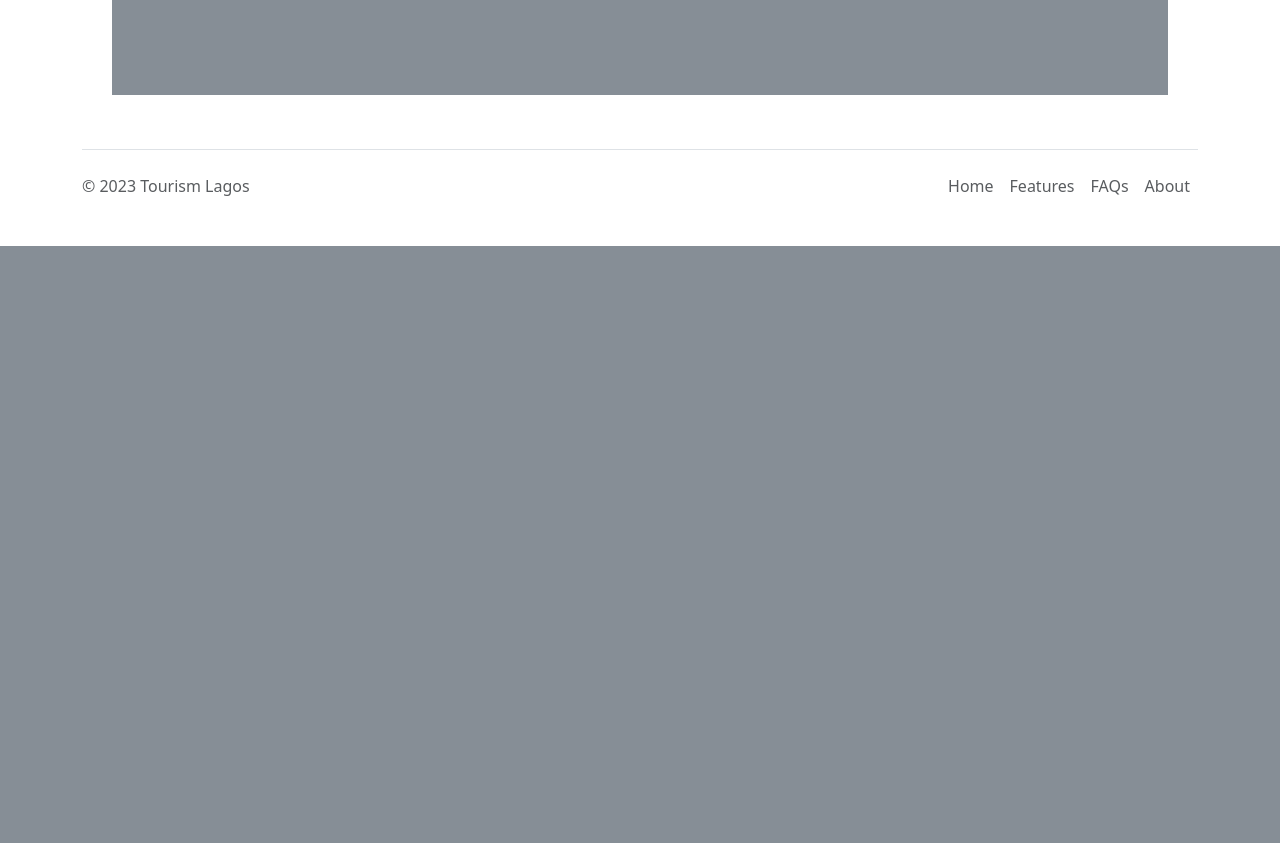
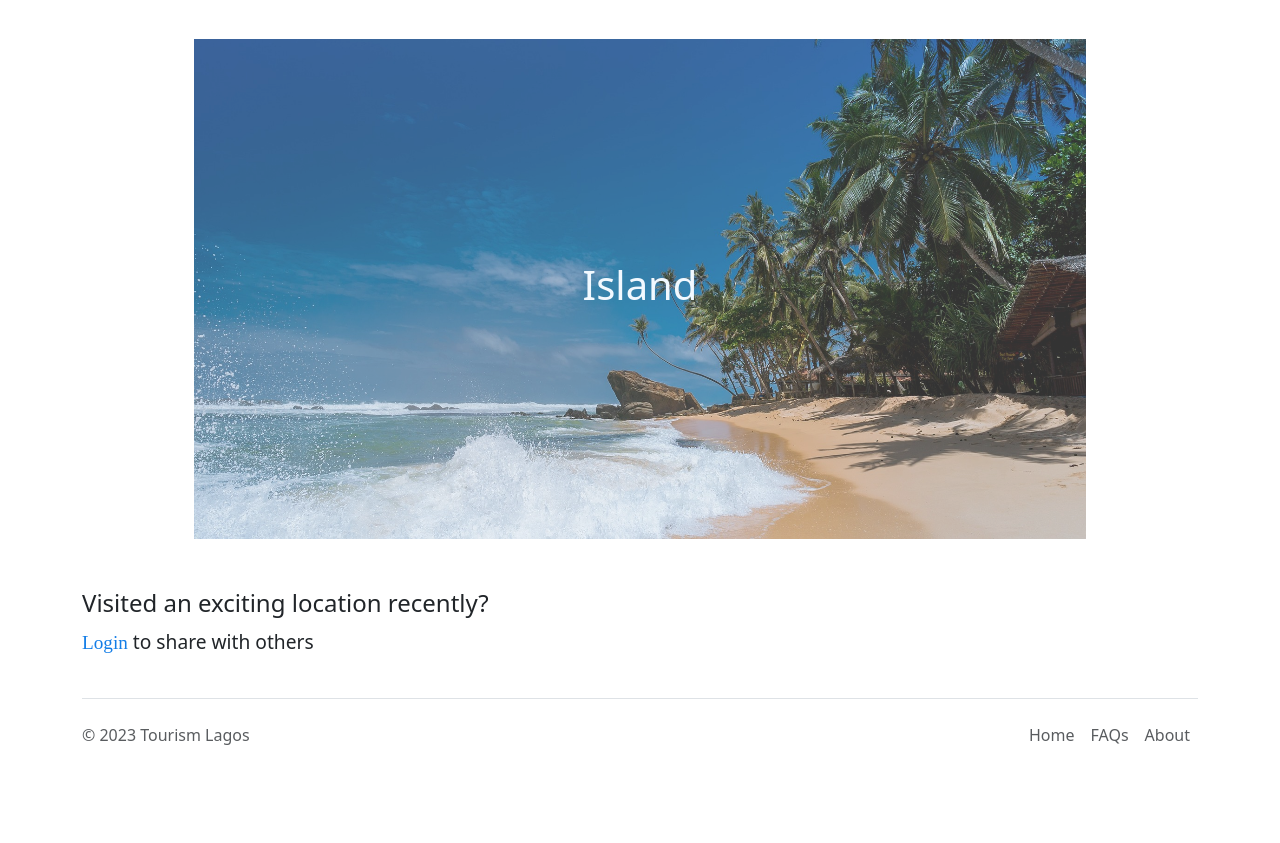
Before and after one commit to Kelechi-oguh/tourism_lagos, a Django app: page / in a window 1280 px wide. Shown: the part 778-1621 px from the top of the page. Before the commit the page ends 1024 px from the top, so only its background shows below. Run offline with Django 4.2, Linux system fonts and the light colour scheme; some libraries are stand-ins or nearby versions.

Commit message:
Updated all templates. Created directory templates/partials to decongest base.html. Added header.html, footer.html, messages.html and new_place_prompt.html to templates/partials.

```diff
--- a/templates/base.html
+++ b/templates/base.html
@@ -5,78 +7,49 @@
     <meta http-equiv="X-UA-Compatible" content="IE=edge">
     <meta name="viewport" content="width=device-width, initial-scale=1.0">
     <title>Tourism Lagos </title>
-    {% load bootstrap5 %}
-    {% bootstrap_css %}
-    {% bootstrap_javascript %}
-    {% bootstrap_messages %}
+
+    <!-- DON'T USE FOR PRODUCTION !!!!!! -->
+    <!-- <link rel="stylesheet" href="{% static 'css/bootstrap.min.css' %}"> -->
+
+    <link href="https://cdn.jsdelivr.net/npm/bootstrap@5.3.0-alpha3/dist/css/bootstrap.min.css" rel="stylesheet" integrity="sha384-KK94CHFLLe+nY2dmCWGMq91rCGa5gtU4mk92HdvYe+M/SXH301p5ILy+dN9+nJOZ" crossorigin="anonymous">
+
 </head>
 <body style="min-height: 100vh; margin: 0; display: flex; flex-direction: column;">
+
     <!-- Header section starts here -->
         <div class="container" >
-            <header class="d-flex flex-wrap align-items-center justify-content-center justify-content-md-between py-3 mb-4 border-bottom">
-                <a href="/" class="d-flex align-items-center col-md-3 mb-2 mb-md-0 text-dark text-decoration-none">
-                    <h1>Tourism Lagos</h1>
-                </a>
+            {% include "partials/header.html" %}
+        </div>
 
-                <ul class="nav col-12 col-md-auto mb-2 justify-content-center mb-md-0">
-                    <li><a href="{% url 'home' %}" class="nav-link px-2 link-secondary">Home</a></li>
-                    <li><a href="#" class="nav-link px-2 link-dark">Features</a></li>
-                    <li class="nav-item dropdown">
-                    <a class="nav-link dropdown-toggle" href="#" id="dropdown03" data-bs-toggle="dropdown" aria-expanded="false">Category</a>
-                    <ul class="dropdown-menu dropdown-menu-dark dropdown-menu-macos mx-0 border-0 shadow" style="width: 220px;">
-                        <li><a class="dropdown-item" href="{% url 'mainland' %}">Mainland</a></li>
-                        <li><a class="dropdown-item" href="{% url 'island' %}">Island</a></li>
-                        <li><hr class="dropdown-divider"></li>
-                        <li><a class="dropdown-item" href="#">Separated link</a></li>
-                    </ul>
-                    </li>
-                    <li><a href="#" class="nav-link px-2 link-dark">FAQs</a></li>
-                    <li><a href="#" class="nav-link px-2 link-dark">About</a></li>
-                </ul>
-
-
-                <div class="col-md-3 text-end">
-                    {% if request.user.is_authenticated %}
-                    <ul class="nav col-12 col-md-auto mb-2 justify-content-center mb-md-0">
-                        <li style="margin-right: 20px;"><h3>Hi, {{ user.username }}</h3></li>
-                        <li><a class="nav-link px-2 link-secondary" href="{% url 'logout' %}">Log Out</a></li>
-                    </ul>
-
-                    {% else %}
-                    <a href="{% url 'login' %}"><button type="button" class="btn btn-outline-primary me-2">Login</button></a>
-
-                    <a href="{% url 'signup' %}"><button type="button" class="btn btn-primary">Sign-up</button></a>
-
-                    {% endif %}
-                </div>
-            </header>
-        </div>
+    <!-- Main Body of the page -->
     <main style="flex-grow: 1;">
         <div class="container">
+            {% include "partials/messages.html" %}
+
             {% block content %}
             {% endblock %}
         </div>
     </main>
 
+
     <!-- Foooter starts here -->
     <div class="container">
-        <footer class="d-flex flex-wrap justify-content-between align-items-center py-3 my-4 border-top" style="margin-top: auto;">
-          <p class="col-md-4 mb-0 text-muted">&copy; 2023 Tourism Lagos</p>
-
-          <a href="/" class="col-md-4 d-flex align-items-center justify-content-center mb-3 mb-md-0 me-md-auto link-dark text-decoration-none">
-            <svg class="bi me-2" width="40" height="32"><use xlink:href="#bootstrap"/></svg>
-          </a>
-
-          <ul class="nav col-md-4 justify-content-end">
-            <li class="nav-item">
-                <a href="{% url 'home' %}" class="nav-link px-2 text-muted">Home</a>
-            </li>
-            <li class="nav-item"><a href="#" class="nav-link px-2 text-muted">Features</a></li>
-            <li class="nav-item"><a href="#" class="nav-link px-2 text-muted">FAQs</a></li>
-            <li class="nav-item"><a href="#" class="nav-link px-2 text-muted">About</a></li>
-          </ul>
-        </footer>
+        {% include "partials/footer.html" %}
     </div>
 
+    <script src="https://cdn.jsdelivr.net/npm/bootstrap@5.3.0-alpha3/dist/js/bootstrap.bundle.min.js" integrity="sha384-ENjdO4Dr2bkBIFxQpeoTz1HIcje39Wm4jDKdf19U8gI4ddQ3GYNS7NTKfAdVQSZe" crossorigin="anonymous"></script>
+
+    <script src="https://kit.fontawesome.com/7ae48dc9c7.js" crossorigin="anonymous"></script>
+
+    <!-- DON'T USE FOR PRODUCTION !!!!!! -->
+    <!-- <script src="{% static 'js/bootstrap.bundle.js' %}"></script> -->
+
+    <script>
+        var message = document.getElementById("msg");
+        setTimeout(function(){
+        message.style.display = "none";
+        }, 3000);
+        // flash message with id="msg" to time out in 3 seconds
+    </script>
 </body>
 </html>
--- a/templates/home.html
+++ b/templates/home.html
@@ -1,41 +1,72 @@
 {% extends "base.html" %}
+{% load static %}
 
 {% block content %}
 
-<main>
-    <div style="margin: 30px 30px;">
-        <a href="{% url 'mainland' %}">
-            <svg class="bd-placeholder-img bd-placeholder-img-lg img-fluid" width="100%" height="350" xmlns="http://www.w3.org/2000/svg" role="img" aria-label="Placeholder: Responsive image" preserveAspectRatio="xMidYMid slice" focusable="false" >
-                <title>Placeholder</title>
-                <rect width="100%" height="100%" fill="#868e96"></rect>
-                <text x="35%" y="50%" fill="#dee2e6" dy=".3em" style="font-size: xxx-large;">Mainland Tourism</text>
-            </svg>
-        </a>
-    </div>
-
-
-    <div style="margin: 30px 30px;">
-        <a href="{% url 'island' %}">
-            <svg class="bd-placeholder-img bd-placeholder-img-lg img-fluid" width="100%" height="350" xmlns="http://www.w3.org/2000/svg" role="img" aria-label="Placeholder: Responsive image" preserveAspectRatio="xMidYMid slice" focusable="false" >
-                <title>Placeholder</title>
-                <rect width="100%" height="100%" fill="#868e96"></rect>
-                <text x="35%" y="50%" fill="#dee2e6" dy=".3em" style="font-size: xxx-large;">Island Tourism</text>
-            </svg>
-        </a>
-    </div>
-
-</main>
-
-{% comment %} <main style="margin-top: 50px; margin-bottom: 20px;">
-    <h2>Tourism on the <a href="{% url 'mainland' %}">Mainland</a></h2>
-    <p></p>
-    <h2>Tourism on the <a href="{% url 'island' %}">Island</a></h2>
-</main> {% endcomment %}
-
-
-{% if request.user.is_authenticated %}
-<p>Found a new and exciting location? Add it <a href="{% url 'new_place' %}">here</a>.</p>
+{% if not request.user.is_authenticated %}
+<div class="welcome">
+    <h3>Hey there,</h3>
+    <p>Check out some exciting tourism locations in lagos.</p>
+</div>
 {% endif %}
 
+<div class="home">
+    <a href="{% url 'mainland' %}">
+        <img src="{% static 'img/city.jpg' %}" class="img-fluid" alt="Mainland">
+        <div class="text">
+            <h1>Mainland</h1>
+        </div>
+    </a>
+</div>
+<div class="home">
+    <a href="{% url 'island' %}">
+        <img src="{% static 'img/beach.jpg' %}" class="img-fluid" alt="Island">
+        <div class="text">
+            <h1>Island</h1>
+        </div>
+    </a>
+</div>
 
+<style>
+    .welcome{
+        margin: 30px 0px;
+    }
+    .welcome h3{
+        font-size: xx-large;
+        font-family: cursive;
+    }
+    .welcome p{
+        font-size: x-large;
+        margin-top: 20px;
+    }
+    .home{
+        position: relative;
+        text-align: center;
+        width: 100%;
+        object-fit: fill;
+        margin: 40px 0px;
+    }
+    .home img{
+        width: 80%;
+        height: 500px;
+        overflow: hidden;
+    }
+    .home a{
+        opacity: 0.8;
+    }
+    .home a:hover{
+        opacity: 1;
+    }
+    .text{
+        position: absolute;
+        top: 50%;
+        left: 50%;
+        transform: translate(-50%, -50%);
+        color: aliceblue;
+    }
+</style>
+
+<div style="margin: auto; margin-top: 50px;">
+    {% include "partials/new_place_prompt.html" %}
+</div>
 {% endblock %}
--- /dev/null
+++ b/templates/partials/header.html
@@ -0,0 +1,44 @@
+    <!-- The page header -->
+
+<header class="d-flex flex-wrap align-items-center justify-content-center justify-content-md-between py-3 mb-4 border-bottom">
+    <a href="/" class="d-flex align-items-center col-md-3 mb-2 mb-md-0 text-dark text-decoration-none">
+        <h1 style="font-family: cursive; color: rgb(19, 125, 231);">Tourism Lagos</h1>
+    </a>
+
+    <ul class="nav col-12 col-md-auto mb-2 justify-content-center mb-md-0">
+        <li><a href="{% url 'home' %}" class="nav-link px-2 link-secondary">Home</a></li>
+        <!-- <li><a href="#" class="nav-link px-2 link-dark">Features</a></li> -->
+
+        <li class="nav-item dropdown">
+        <a style="color:rgb(19, 125, 231);" class="nav-link dropdown-toggle" href="#" id="dropdown03" data-bs-toggle="dropdown" aria-expanded="false">Category</a>
+        <ul class="dropdown-menu dropdown-menu-dark dropdown-menu-macos mx-0 border-0 shadow" style="width: 220px;">
+            <li><a class="dropdown-item" href="{% url 'mainland' %}">Mainland</a></li>
+            <li><a class="dropdown-item" href="{% url 'island' %}">Island</a></li>
+
+            {% if request.user.is_authenticated %}
+            <li><hr class="dropdown-divider"></li>
+            <li><a class="dropdown-item" href="{% url 'new_place' %}">Add a new location</a></li>
+            {% endif %}
+
+        </ul>
+        </li>
+        <li><a href="#" class="nav-link px-2 link-dark">FAQs</a></li>
+        <li><a href="#" class="nav-link px-2 link-dark">About</a></li>
+    </ul>
+
+
+    <div class="col-md-3 text-end">
+        {% if request.user.is_authenticated %}
+        <ul class="nav col-12 col-md-auto mb-2 justify-content-center mb-md-0">
+            <li style="margin-right: 20px;"><h3 style="font-family: cursive;">Hi, {{ user.username }}</h3></li>
+            <li><a style="color:rgb(19, 125, 231);" class="nav-link px-2 link-secondary" href="{% url 'logout' %}">Log Out</a></li>
+        </ul>
+
+        {% else %}
+        <a href="{% url 'login' %}"><button type="button" class="btn btn-outline-primary me-2">Login</button></a>
+
+        <a href="{% url 'signup' %}"><button type="button" class="btn btn-primary">SignUp</button></a>
+
+        {% endif %}
+    </div>
+</header>
--- /dev/null
+++ b/templates/partials/new_place_prompt.html
@@ -0,0 +1,8 @@
+    <!-- prompt for user to add a new place -->
+
+<h4>Visited an exciting location recently?</h4>
+    {% if request.user.is_authenticated %}
+    <p style="margin-top: 10px; font-size: larger;">Add it <a style="font-family: cursive; color: rgb(19, 125, 231); text-decoration: none; " href="{% url 'new_place' %}">here</a> to share with others</p>
+    {% else %}
+    <p style="margin-top: 10px; font-size: larger;"><a style="font-family: cursive; color: rgb(19, 125, 231); text-decoration: none; " href="{% url 'login' %}">Login</a> to share with others</p>
+    {% endif %}
--- a/templates/place_detail.html
+++ b/templates/place_detail.html
@@ -3,12 +3,13 @@
 {% block content %}
 
 <h1>{{ place.name }}</h1>
-{% comment %} <p>{{ place.address }}</p>
-<h3>{{ place.location }}</h3> {% endcomment %}
 
 
 <iframe src="https://maps.google.com/maps?q={{ place.get_google_maps_str }}&output=embed" width="100%" height="450" frameborder="0" style="border:0" allowfullscreen></iframe>
 
 <p>Click <a href="https://www.google.com/maps/search/?api=1&query={{ place.get_google_maps_str }}">here</a> to view directions in map</p>
 
+<div style="margin: auto; margin-top: 50px;">
+    {% include "partials/new_place_prompt.html" %}
+</div>
 {% endblock %}
```
Also changed, not shown: other parts of templates/base.html (+2 -0 lines), templates/location.html (+33 -5 lines), templates/login.html (+2 -7 lines), templates/new_place.html (+8 -9 lines), templates/partials/footer.html (added, +17 -0 lines), templates/partials/messages.html (added, +7 -0 lines), templates/signup.html (+3 -11 lines), db.sqlite3, 1 other file.
